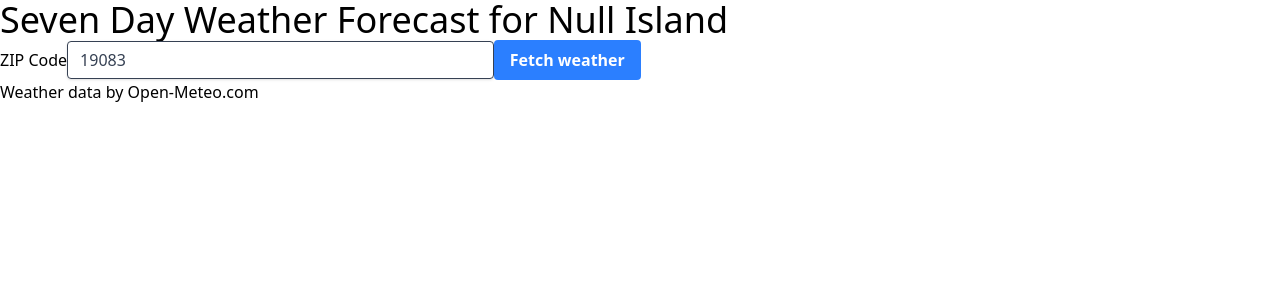
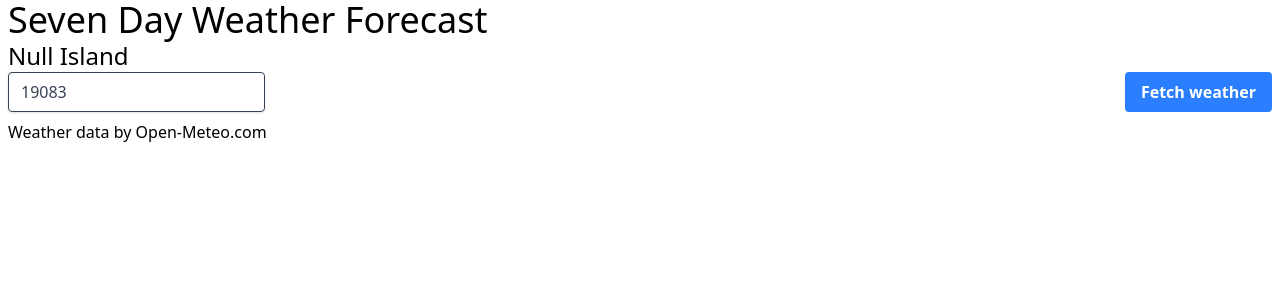
Before and after one commit to chriszimmerman/weather, a Next.js app: page / in a window 1280 px wide. Shown: the top 300 px of the page. Built offline with nearby package versions, Linux system fonts and the light colour scheme.

Commit message:
Clean up UI

```diff
--- a/app/ProgressBar/ProgressBar.tsx
+++ b/app/ProgressBar/ProgressBar.tsx
@@ -16,7 +16,7 @@ export default function ProgressBar({
   const widthPct = Math.max(endPct - startPct, 0);
 
   return (
-    <div className="flex items-center gap-3 w-1/4">
+    <div className="flex items-center gap-3 w-full">
       {labelMin !== undefined && (
         <span className="text-sm tabular-nums w-10 text-right">{labelMin}</span>
       )}
@@ -29,7 +29,7 @@ export default function ProgressBar({
       </div>
 
       {labelMax !== undefined && (
-        <span className="text-sm tabular-nums w-10 font-medium">
+        <span className="text-sm tabular-nums font-medium mr-1">
           {labelMax}
         </span>
       )}
--- a/app/page.tsx
+++ b/app/page.tsx
@@ -35,19 +35,17 @@ export default function Home() {
 
   return (
     <>
-      <h1 className="text-4xl">
-        Seven Day Weather Forecast for {locationData.displayName}
-      </h1>
-      <div className="font-sans">
+      <div className="font-sans mx-2">
+        <h1 className="text-4xl">Seven Day Weather Forecast</h1>
+        <h2 className="text-2xl">{locationData.displayName}</h2>
         <div className="flex flex-col gap-4">
-          <div>
-            <label>ZIP Code</label>
+          <div className="flex justify-between">
             <input
-              className="w-1/3 shadow appearance-none border rounded py-2 px-3 text-gray-700 leading-tight focus:outline-none focus:shadow-outline"
+              className="shadow appearance-none border rounded py-2 px-3 text-gray-700 leading-tight focus:outline-none focus:shadow-outline"
               id="zipCode"
               type="text"
               pattern="[0-9]{5}"
-              placeholder="19083"
+              placeholder="Enter a five digit zip code"
               value={zipCode}
               onChange={(e) => {
                 console.log("zipCode", e.target.value);
@@ -81,8 +79,10 @@ export default function Home() {
             );
           })}
         </div>
+        <div className="mt-2 items-center">
+          <a href="https://open-meteo.com/">Weather data by Open-Meteo.com</a>
+        </div>
       </div>
-      <a href="https://open-meteo.com/">Weather data by Open-Meteo.com</a>
     </>
   );
 }
```
